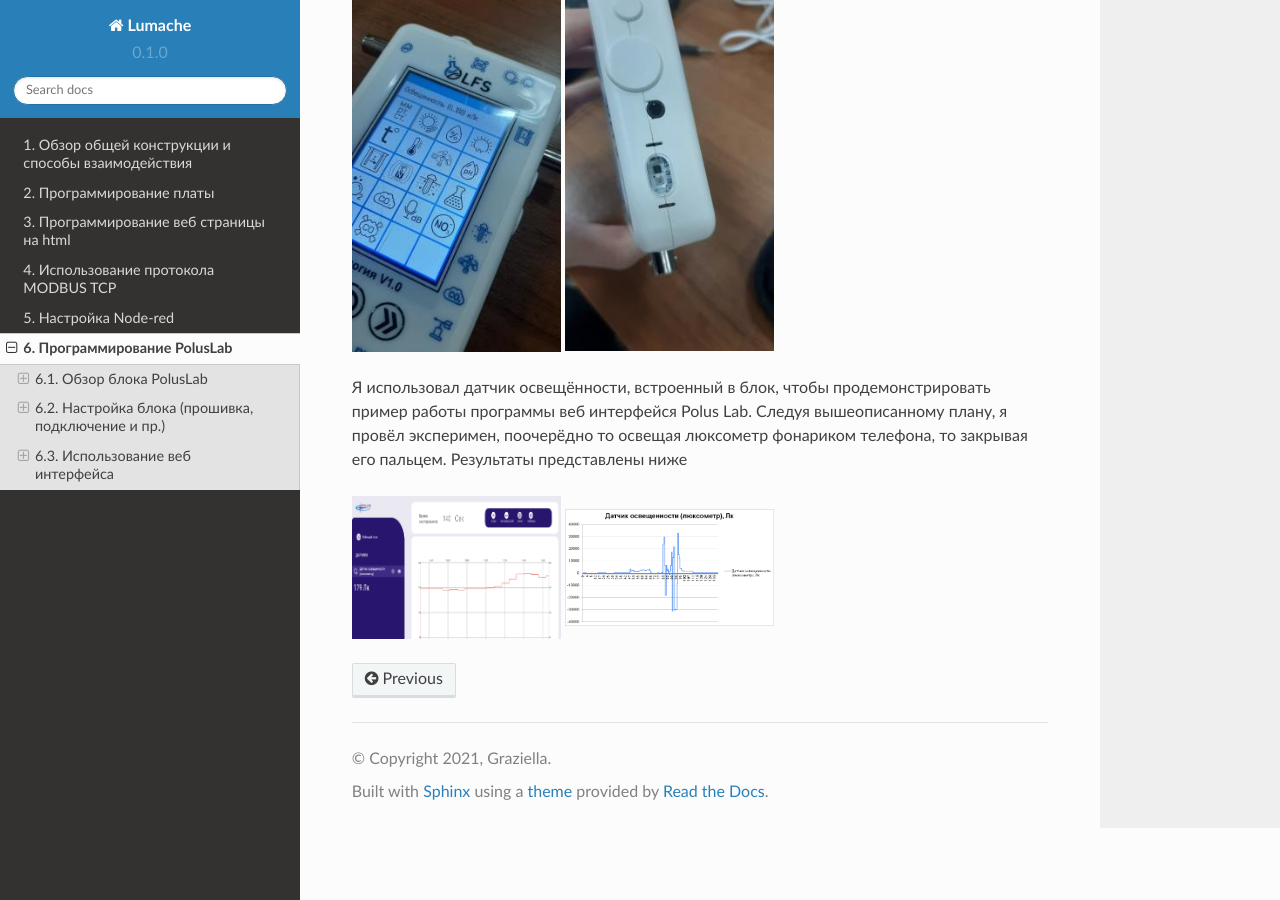
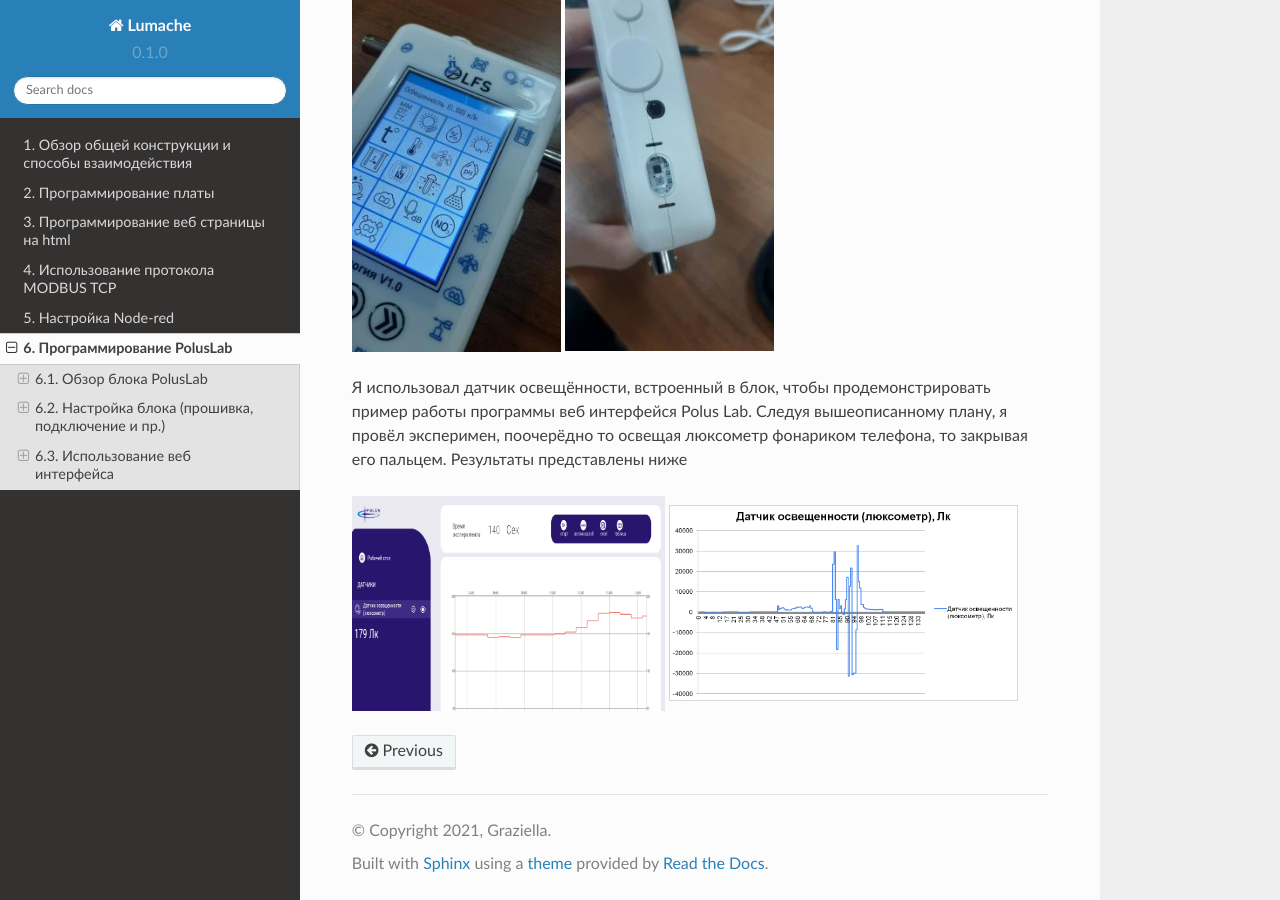
Before and after one commit to BBanwz/book_AL_GH, a Sphinx documentation site: the page built from docs/source/6/1.rst, in a window 1280 px wide and 900 px high, scrolled down 4883 px. Built offline with Sphinx 7.4.7 and the Read the Docs theme 2.0.0, drawn with Linux system fonts in a browser that asks for light colours.

Commit message:
Update 1.rst

```diff
--- a/docs/source/6/1.rst
+++ b/docs/source/6/1.rst
@@ -183,10 +183,10 @@
 Я использовал датчик освещённости, встроенный в блок, чтобы продемонстрировать пример работы программы веб интерфейся Polus Lab. Следуя вышеописанному плану, я провёл эксперимен, поочерёдно то освещая люксометр фонариком телефона, то закрывая его пальцем. Результаты представлены ниже
 
 .. |pic3| image:: images/7.png
-   :width: 30%
+   :width: 45%
 
 .. |pic4| image:: images/8.png
-   :width: 30%
+   :width: 50%
 
 
 |pic3| |pic4|
```
